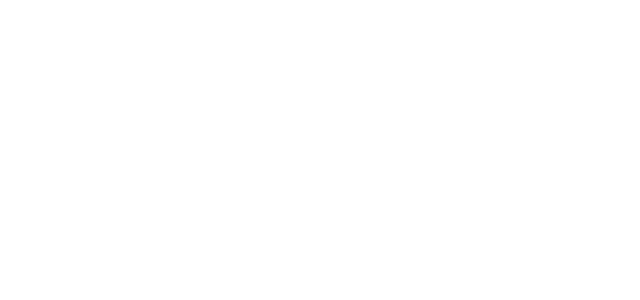
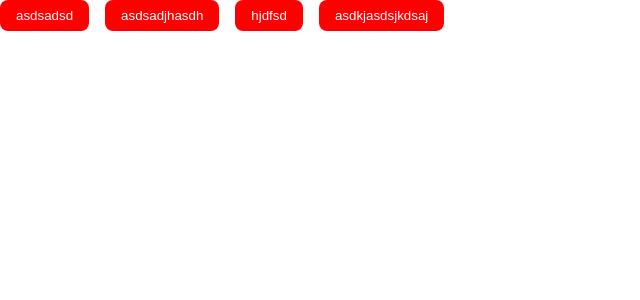
Before and after one commit to Ester2109/DCST1002-Prosjektoppgave, a React (Create React App) app: page / in a window 1280 px wide. Shown: the top 300 px of the page, without its empty margins (0-640 px from the left). Built offline with nearby package versions, Linux system fonts and the light colour scheme.

Commit message:
Improved button component

```diff
--- a/src/App.js
+++ b/src/App.js
@@ -5,7 +5,7 @@
 function App() {
   return (
     <div className="App">
-
+      <Page />
     </div>
   );
 }
--- a/src/components/Button/Button.js
+++ b/src/components/Button/Button.js
@@ -1,8 +1,8 @@
 import styles from './Button.module.css';
 
-function Button() {
+function Button({children}) {
     return (
-        <button className={styles.button}>Klikk på meg</button>
+        <button className={styles.button}>{children}</button>
     )
 }
 
--- a/src/test1.js
+++ b/src/test1.js
@@ -7,10 +7,10 @@
             gap: '1rem'
         }}>
 
-        <Button />
-        <Button />
-        <Button />
-        <Button />
+        <Button>asdsadsd</Button>
+        <Button>asdsadjhasdh</Button>
+        <Button>hjdfsd</Button>
+        <Button>asdkjasdsjkdsaj</Button>
         </div>
     )
 }
```
